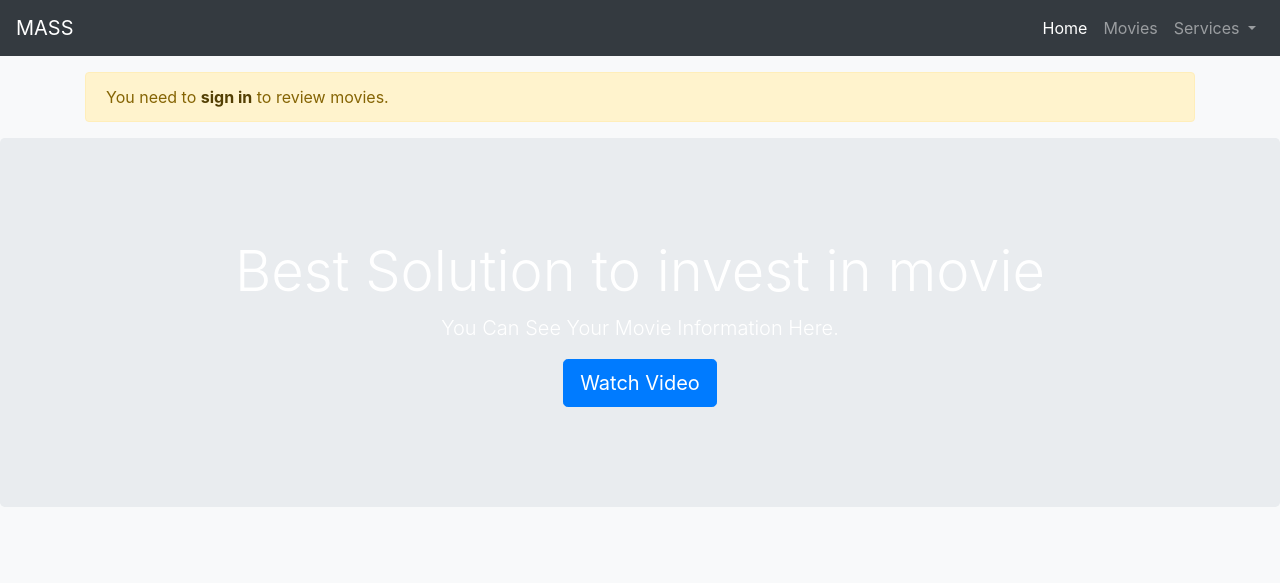
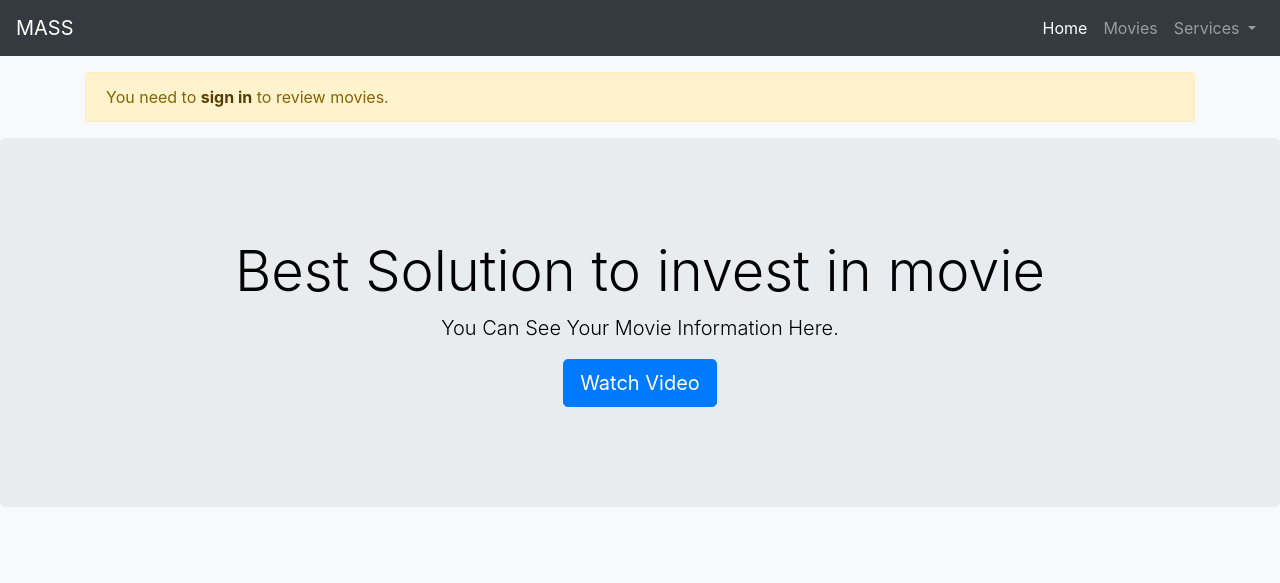
Before and after one commit to khanalsir/movie-data-analysis, a Flask app: page / in a window 1280 px wide. Shown: the top 583 px of the page. Run offline with Flask 3, Linux system fonts and the light colour scheme; some libraries are stand-ins or nearby versions.

Commit message:
changed color

```diff
--- a/app/templates/home.html
+++ b/app/templates/home.html
@@ -5,8 +5,8 @@
 {% block commoncontent %}
   <!-- Home Section -->
   <div id="home" class="jumbotron">
-    <h1 class="display-4">Best Solution to invest in movie</h1>
-    <p class="lead">You Can See Your Movie Information Here.</p>
+    <h1 class="display-4"  style="color:black">Best Solution to invest in movie</h1>
+    <p class="lead" style="color:black">You Can See Your Movie Information Here.</p>
     <a class="btn btn-primary btn-lg" href="#video" role="button">Watch Video</a>
   </div>
 
```
